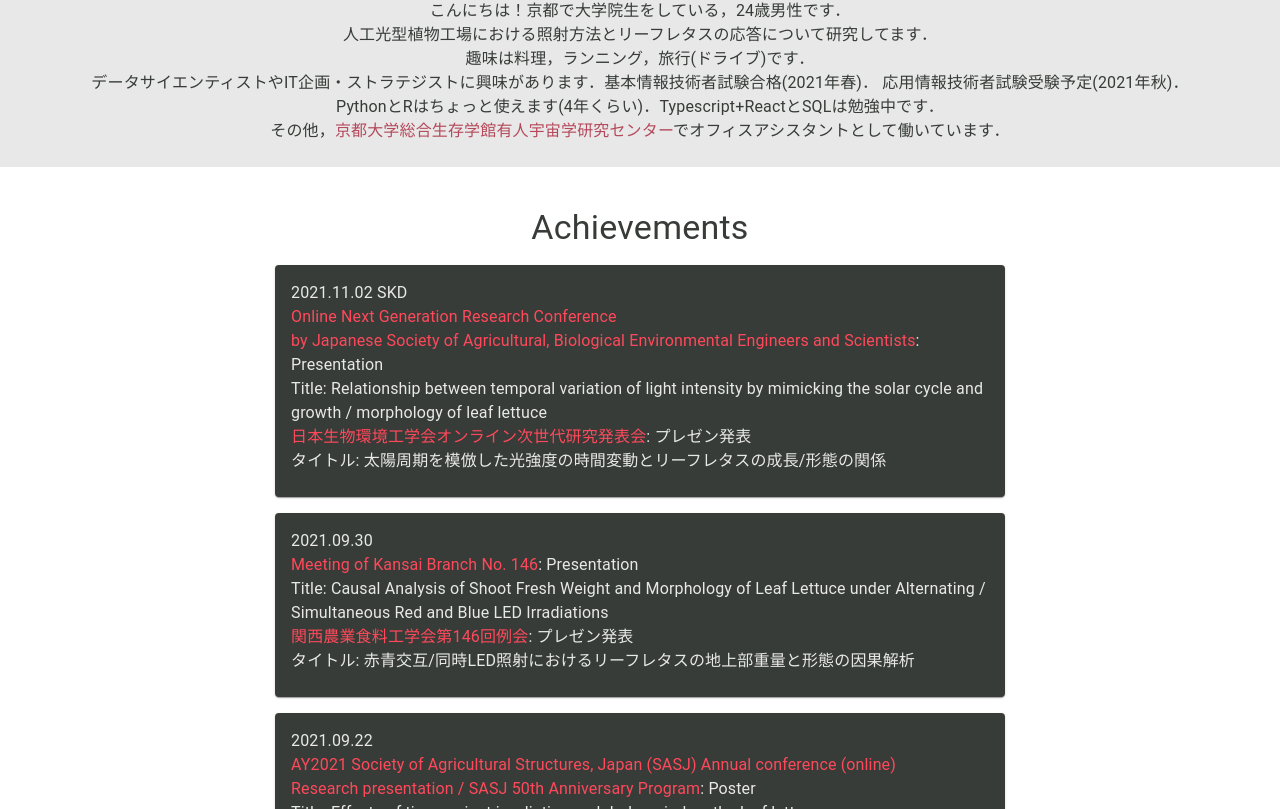
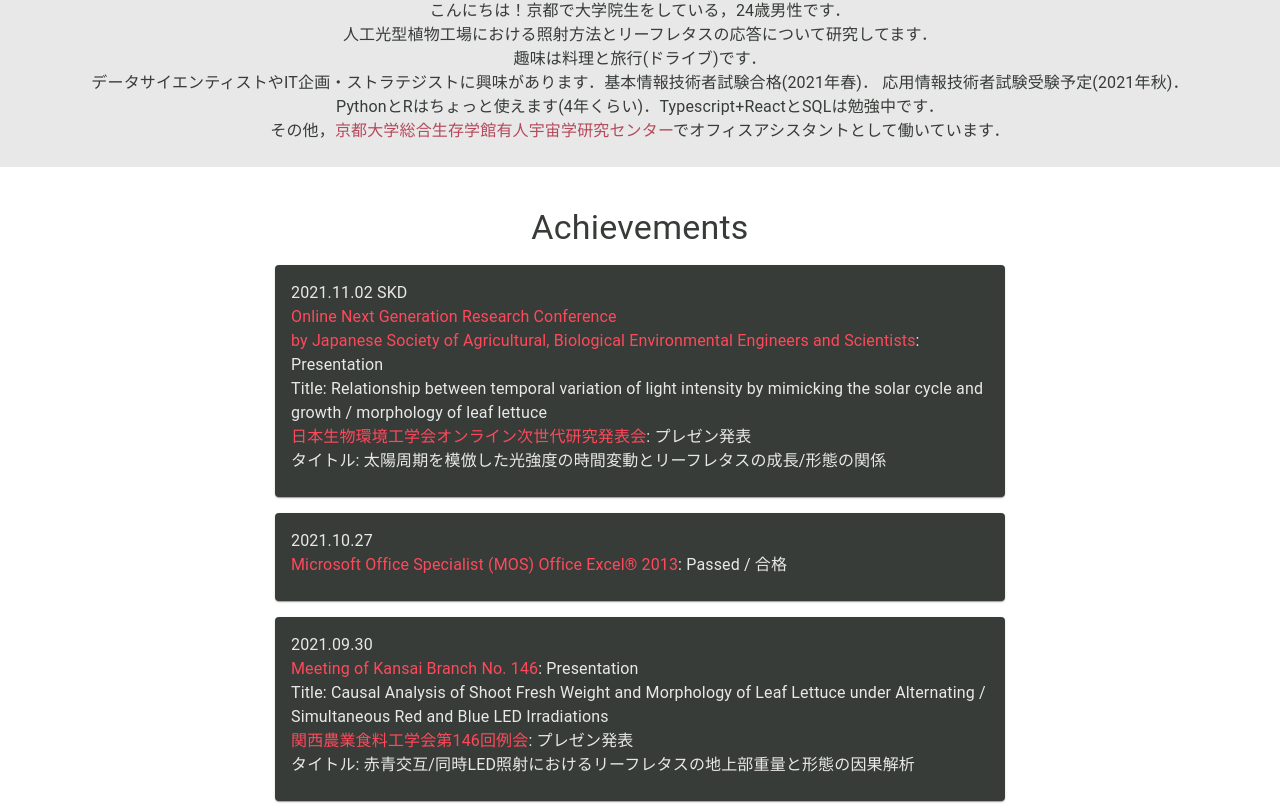
Before and after one commit to masukai/portfolio, a React (Create React App) app: page / in a window 1280 px wide. Shown: the part 827-1636 px from the top of the page. Built offline with nearby package versions, Linux system fonts and the light colour scheme.

Commit message:
20211028_update

```diff
--- a/src/components/About.tsx
+++ b/src/components/About.tsx
@@ -29,7 +29,7 @@ const About: React.FC = () => {
             Hello! I am a 24-year-old male graduate student in Kyoto, Japan.<br />
             I'm researching the relationship between irradiation methods and
             leaf lettuce in plant factories with artificial light (PFALs).<br />
-            My hobbies are cooking, running, and traveling (driving).<br />
+            My hobbies are cooking and traveling (driving).<br />
             I'm interested in data scientist and IT planner / strategist.<br />
             Fundamental Information Technology Engineer Examination [FE] was passed (CBT; 2020).<br />
             I will be taking Applied Information Technology Engineer Examination [AP] (Autumn 2021).<br />
@@ -38,7 +38,7 @@ const About: React.FC = () => {
             the Center for Human Space Studies, Kyoto University</Link>.<br /><br />
             こんにちは！京都で大学院生をしている，24歳男性です．<br />
             人工光型植物工場における照射方法とリーフレタスの応答について研究してます．<br />
-            趣味は料理，ランニング，旅行(ドライブ)です．<br />
+            趣味は料理と旅行(ドライブ)です．<br />
             データサイエンティストやIT企画・ストラテジストに興味があります．基本情報技術者試験合格(2021年春)．
             応用情報技術者試験受験予定(2021年秋)．<br />
             PythonとRはちょっと使えます(4年くらい)．Typescript+ReactとSQLは勉強中です．<br />
--- a/src/components/Achievements.tsx
+++ b/src/components/Achievements.tsx
@@ -50,6 +50,19 @@ const Achievements: React.FC = () => {
                 <Link href='https://sites.google.com/view/jsabees-online-congress2021/%E3%83%9B%E3%83%BC%E3%83%A0?authuser=0' className={classes.maincolor} target="_blank">
                 日本生物環境工学会オンライン次世代研究発表会</Link>: プレゼン発表<br />
                 タイトル: 太陽周期を模倣した光強度の時間変動とリーフレタスの成長/形態の関係
+              </Typography>
+            </CardContent>
+          </Card>
+        </Box>
+        <Box display='flex' justifyContent='center' p={1} >
+          <Card className={classes.root}>
+            <CardContent>
+              <Typography variant='body1'>
+                2021.10.27
+              </Typography>
+              <Typography color='inherit'>
+                <Link href='https://mos.odyssey-com.co.jp/index.html' className={classes.maincolor} target="_blank">
+                Microsoft Office Specialist (MOS) Office Excel®︎ 2013</Link>: Passed / 合格
               </Typography>
             </CardContent>
           </Card>
```
